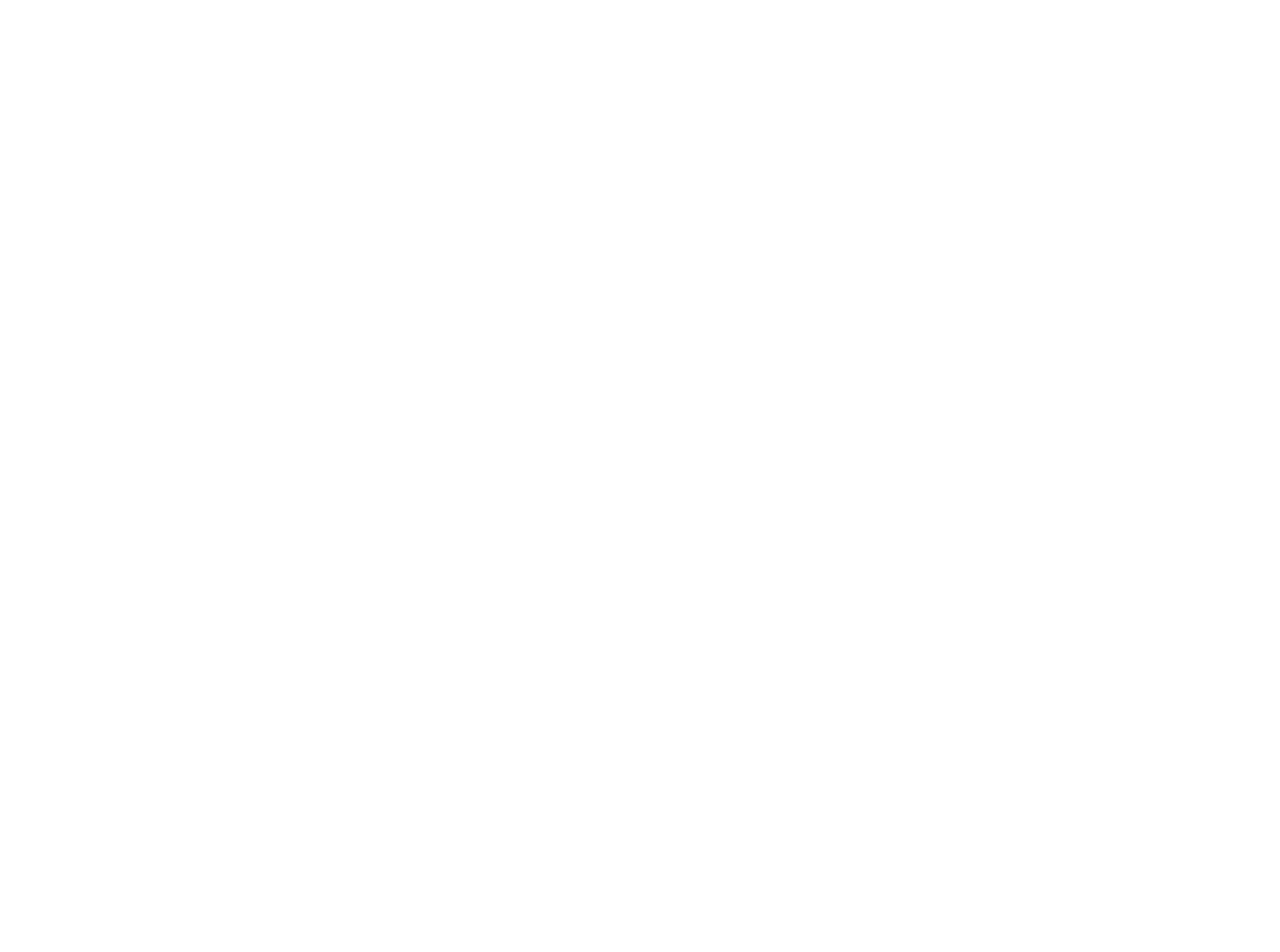
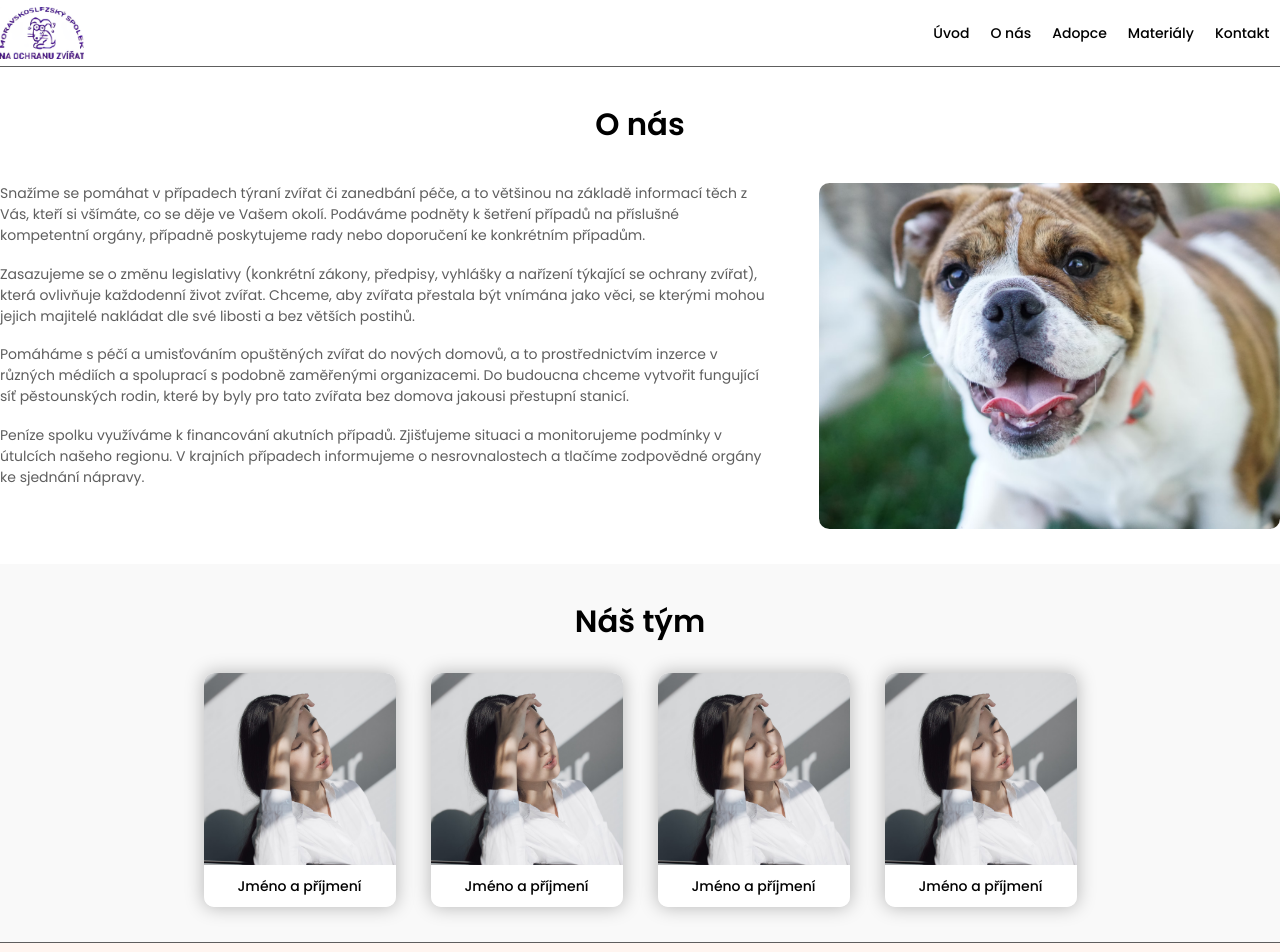
Before and after one commit to PatrikDemel/msoz-projekt, a React (Vite) app: page /msoz/o-nas in a window 1280 px wide. Before the commit this address had no page. Shown: the top 952 px of the page. Before the commit the page ends 800 px from the top, so only its background shows below. Built offline with nearby package versions, Linux system fonts and the light colour scheme.

Commit message:
about page added

```diff
--- a/src/App.jsx
+++ b/src/App.jsx
@@ -1,6 +1,7 @@
 import './index.css';
 import { BrowserRouter, Routes, Route } from 'react-router-dom';
 import Home from './pages/Home';
+import About from './pages/About';
 
 function App() {
   return (
@@ -8,6 +9,7 @@ function App() {
       <BrowserRouter basename="/msoz">
         <Routes>
           <Route path="/" element={<Home />} />
+          <Route path="/o-nas" element={<About />} />
         </Routes>
       </BrowserRouter>
     </>
--- /dev/null
+++ b/src/pages/About.jsx
@@ -0,0 +1,123 @@
+// General CSS import
+import '../index.css';
+
+// Components import
+import Navbar from '../components/Navbar';
+import Footer from '../components/Footer';
+import img from '../assets/about-hero-img.avif';
+import teamPlaceholder from '../assets/team-placeholder.avif';
+
+function Home() {
+  return (
+    <>
+      {/* Navbar */}
+      <Navbar />
+
+      {/* About section */}
+      <section className="px-10 md:px-0">
+        <div className="container flex flex-col items-center mx-auto py-10">
+          <h2 className="text-heading2Size font-bold text-center">O nás</h2>
+          {/* Left side */}
+          <div className="flex flex-col md:flex-row justify-between mt-10">
+            <div className="w-full md:w-3/5">
+              <p className="text-paragraphSize text-subheadingColor mb-5">
+                Snažíme se pomáhat v případech týraní zvířat či zanedbání péče,
+                a to většinou na základě informací těch z Vás, kteří si všímáte,
+                co se děje ve Vašem okolí. Podáváme podněty k šetření případů na
+                příslušné kompetentní orgány, případně poskytujeme rady nebo
+                doporučení ke konkrétním případům.
+              </p>
+
+              <p className="text-paragraphSize text-subheadingColor mb-5">
+                Zasazujeme se o změnu legislativy (konkrétní zákony, předpisy,
+                vyhlášky a nařízení týkající se ochrany zvířat), která ovlivňuje
+                každodenní život zvířat. Chceme, aby zvířata přestala být
+                vnímána jako věci, se kterými mohou jejich majitelé nakládat dle
+                své libosti a bez větších postihů.
+              </p>
+              <p className="text-paragraphSize text-subheadingColor mb-5">
+                Pomáháme s péčí a umisťováním opuštěných zvířat do nových
+                domovů, a to prostřednictvím inzerce v různých médiích a
+                spoluprací s podobně zaměřenými organizacemi. Do budoucna chceme
+                vytvořit fungující síť pěstounských rodin, které by byly pro
+                tato zvířata bez domova jakousi přestupní stanicí.
+              </p>
+              <p className="text-paragraphSize text-subheadingColor">
+                Peníze spolku využíváme k financování akutních případů.
+                Zjišťujeme situaci a monitorujeme podmínky v útulcích našeho
+                regionu. V krajních případech informujeme o nesrovnalostech a
+                tlačíme zodpovědné orgány ke sjednání nápravy.
+              </p>
+            </div>
+            {/* Right side */}
+            <div className="w-full md:w-2/5 flex justify-center md:justify-end">
+              <img
+                src={img}
+                alt="Obrázek šťastného pejska"
+                className="w-[80%] sm:w-[60%] md:w-[90%] rounded-xl aspect-square object-cover lg:aspect-auto mt-10 md:mt-0"
+              />
+            </div>
+          </div>
+        </div>
+      </section>
+      {/* Team section */}
+      <section className="bg-darkerSectionColor py-10">
+        <div className="container mx-auto">
+          <h2 className="text-heading2Size font-bold text-center">Náš tým</h2>
+          {/* Team container */}
+          <div className="flex w-full flex-wrap justify-center gap-10 mt-8">
+            {/* Person */}
+            <div className="flex flex-col w-[30%] md:w-[15%] bg-white shadow-custom rounded-xl overflow-hidden">
+              <img
+                src={teamPlaceholder}
+                alt="Jméno a příjmení"
+                className="aspect-square object-cover"
+              />
+              <h3 className="bg-white py-3 text-paragraphSize font-semibold text-center">
+                Jméno a příjmení
+              </h3>
+            </div>
+            {/* Person */}
+            <div className="flex flex-col w-[30%] md:w-[15%] bg-white shadow-custom rounded-xl overflow-hidden">
+              <img
+                src={teamPlaceholder}
+                alt="Jméno a příjmení"
+                className="aspect-square object-cover"
+              />
+              <h3 className="bg-white py-3 text-paragraphSize font-semibold text-center">
+                Jméno a příjmení
+              </h3>
+            </div>
+            {/* Person */}
+            <div className="flex flex-col w-[30%] md:w-[15%] bg-white shadow-custom rounded-xl overflow-hidden">
+              <img
+                src={teamPlaceholder}
+                alt="Jméno a příjmení"
+                className="aspect-square object-cover"
+              />
+              <h3 className="bg-white py-3 text-paragraphSize font-semibold text-center">
+                Jméno a příjmení
+              </h3>
+            </div>
+            {/* Person */}
+            <div className="flex flex-col w-[30%] md:w-[15%] bg-white shadow-custom rounded-xl overflow-hidden">
+              <img
+                src={teamPlaceholder}
+                alt="Jméno a příjmení"
+                className="aspect-square object-cover"
+              />
+              <h3 className="bg-white py-3 text-paragraphSize font-semibold text-center">
+                Jméno a příjmení
+              </h3>
+            </div>
+          </div>
+        </div>
+      </section>
+
+      {/* Footer */}
+      <Footer />
+    </>
+  );
+}
+
+export default Home;
```
Also changed, not shown: src/assets/about-hero-img.avif (added), src/assets/team-placeholder.avif (added).
